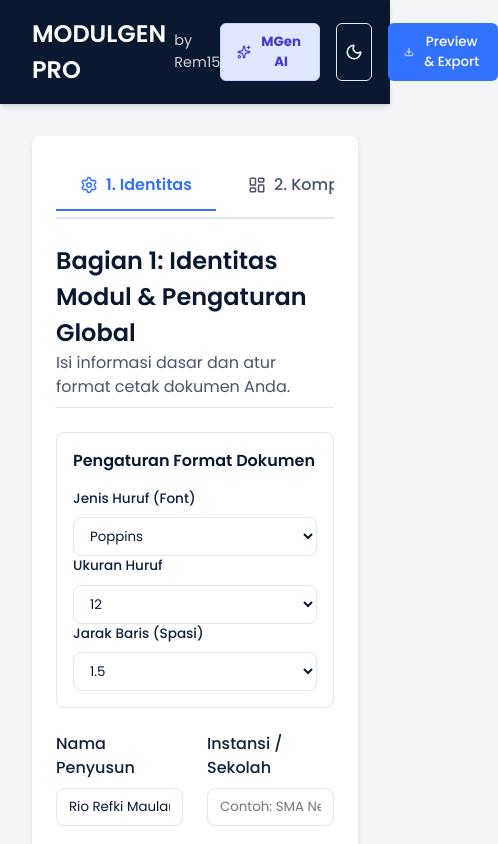
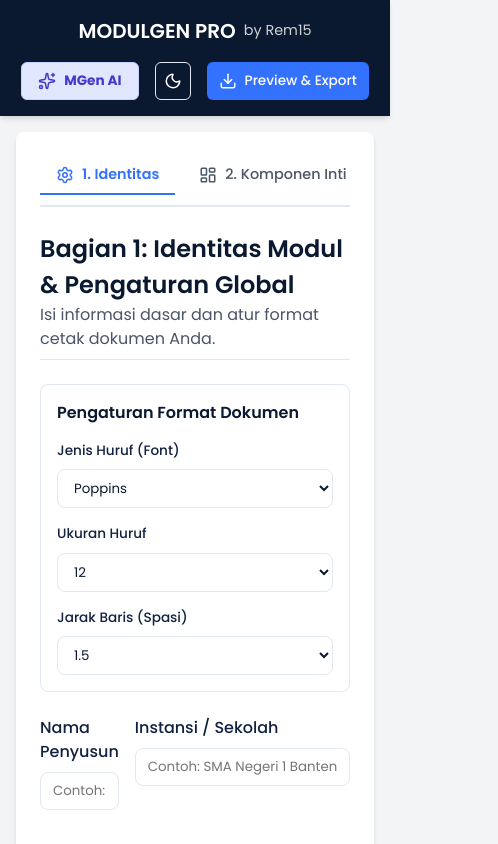
Before and after one commit to riorem15/ModulGen-pro-by-Rem15, a React (Vite) app: page / in a window 390 px wide. Shown: the top 844 px of the page, 498 px wide, since content can reach past the window. Built offline with nearby package versions, Linux system fonts and the light colour scheme.

Commit message:
Add files via upload

```diff
--- a/src/App.css
+++ b/src/App.css
@@ -164,3 +164,54 @@
   padding-bottom: 0.5rem;
   border-bottom: 1px solid var(--border-color);
 }
+
+/* Responsive Form Grids */
+.form-grid-3 {
+  display: grid;
+  grid-template-columns: repeat(3, 1fr);
+  gap: 1rem;
+}
+
+.form-grid-2 {
+  display: grid;
+  grid-template-columns: repeat(2, 1fr);
+  gap: 1.5rem;
+}
+
+/* Responsive Overrides (Mobile/Tablet) */
+@media (max-width: 768px) {
+  .app-header {
+    flex-wrap: wrap;
+    gap: 1rem;
+    padding: 1rem;
+  }
+  .app-header h1 {
+    font-size: 1.25rem;
+    width: 100%;
+    justify-content: center;
+  }
+  .app-header .flex {
+    flex-wrap: wrap;
+    justify-content: center;
+    width: 100%;
+  }
+  .main-content {
+    padding: 1rem;
+  }
+  .btn {
+    padding: 0.5rem 0.75rem;
+    font-size: 0.85rem;
+  }
+  .tabs-nav {
+    -webkit-overflow-scrolling: touch;
+    padding-bottom: 0.75rem;
+  }
+  .tab-btn {
+    padding: 0.5rem 1rem;
+    font-size: 0.9rem;
+  }
+  .form-grid-3, .form-grid-2 {
+    grid-template-columns: 1fr;
+    gap: 1rem;
+  }
+}
--- a/src/App.jsx
+++ b/src/App.jsx
@@ -30,7 +30,7 @@ function App() {
   // Global State for the Module
   const [moduleData, setModuleData] = useState({
     identitas: {
-      penyusun: 'Rio Refki Maulana',
+      penyusun: '',
       instansi: '',
       mataPelajaran: '',
       faseKelas: '',
--- a/src/components/MGenAiModal.jsx
+++ b/src/components/MGenAiModal.jsx
@@ -17,7 +17,6 @@ TIDAK BOLEH ADA ROOT KEY LAIN. KEMBALIKAN OBJECT JSON YANG LANGSUNG BERISI KEY B
 }`;
 
 const MGenAiModal = ({ onClose, onGenerate, currentData }) => {
-  const [apiKey, setApiKey] = useState('');
   const [prompt, setPrompt] = useState('');
   const [isLoading, setIsLoading] = useState(false);
   const [loadingDots, setLoadingDots] = useState('');
@@ -27,8 +26,6 @@ const MGenAiModal = ({ onClose, onGenerate, currentData }) => {
   const [attachedFile, setAttachedFile] = useState(null);
 
   useEffect(() => {
-    const savedKey = localStorage.getItem('mgen_api_key');
-    if (savedKey) setApiKey(savedKey);
     const savedModel = localStorage.getItem('mgen_model_type');
     if (savedModel) setModelType(savedModel);
   }, []);
@@ -41,10 +38,8 @@ const MGenAiModal = ({ onClose, onGenerate, currentData }) => {
     return () => clearInterval(timer);
   }, [isLoading]);
 
-  const handleSaveSettings = (k, m) => {
-    setApiKey(k);
+  const handleSaveSettings = (m) => {
     setModelType(m);
-    localStorage.setItem('mgen_api_key', k);
     localStorage.setItem('mgen_model_type', m);
   };
 
@@ -87,21 +82,14 @@ const MGenAiModal = ({ onClose, onGenerate, currentData }) => {
   };
 
   const handleGenerate = async () => {
-    if (!apiKey) {
-      alert("Masukkan API Key Gemini Anda terlebih dahulu.");
-      return;
-    }
     if (!prompt.trim()) {
       alert("Masukkan topik modul yang ingin dibuat.");
       return;
     }
 
     setIsLoading(true);
-    localStorage.setItem('mgen_api_key', apiKey);
 
     try {
-      const actualModelName = modelType === 'pro' ? 'gemini-2.5-pro' : 'gemini-2.5-flash';
-      const url = `https://generativelanguage.googleapis.com/v1beta/models/${actualModelName}:generateContent?key=${apiKey}`;
 
       const contextPrompt = `${systemPrompt}
 
@@ -127,10 +115,10 @@ Instruksi Pengguna: ${prompt}`;
         }
       };
 
-      const response = await fetch(url, {
+      const response = await fetch('/api/generate', {
         method: 'POST',
         headers: { 'Content-Type': 'application/json' },
-        body: JSON.stringify(payload)
+        body: JSON.stringify({ modelType, payload })
       });
 
       if (!response.ok) {
@@ -200,27 +188,17 @@ Instruksi Pengguna: ${prompt}`;
 
         {showSettings && (
           <div style={{ padding: '1rem', backgroundColor: '#f1f5f9', borderBottom: '1px solid #cbd5e1' }}>
-            <div style={{ marginBottom: '1rem' }}>
-              <label style={{ display: 'block', fontSize: '0.85rem', fontWeight: 'bold', marginBottom: '0.5rem' }}>Gemini API Key</label>
-              <input
-                type="password"
-                value={apiKey}
-                onChange={(e) => handleSaveSettings(e.target.value, modelType)}
-                placeholder="AIzaSy..."
-                style={{ width: '100%', padding: '0.5rem', borderRadius: '4px', border: '1px solid #cbd5e1' }}
-              />
-            </div>
             <div>
               <label style={{ display: 'block', fontSize: '0.85rem', fontWeight: 'bold', marginBottom: '0.5rem' }}>Mode Berpikir AI</label>
               <div className="flex gap-2">
                 <button
-                  onClick={() => handleSaveSettings(apiKey, 'flash')}
+                  onClick={() => handleSaveSettings('flash')}
                   style={{ flex: 1, padding: '0.5rem', borderRadius: '4px', border: modelType === 'flash' ? '2px solid #2B579A' : '1px solid #cbd5e1', backgroundColor: modelType === 'flash' ? '#e0e7ff' : 'white', cursor: 'pointer', display: 'flex', alignItems: 'center', justifyContent: 'center', gap: '0.5rem' }}
                 >
                   <Zap size={16} /> Respon Cepat
                 </button>
                 <button
-                  onClick={() => handleSaveSettings(apiKey, 'pro')}
+                  onClick={() => handleSaveSettings('pro')}
                   style={{ flex: 1, padding: '0.5rem', borderRadius: '4px', border: modelType === 'pro' ? '2px solid #2B579A' : '1px solid #cbd5e1', backgroundColor: modelType === 'pro' ? '#e0e7ff' : 'white', cursor: 'pointer', display: 'flex', alignItems: 'center', justifyContent: 'center', gap: '0.5rem' }}
                 >
                   <Target size={16} /> Pemikiran Mendalam
--- a/src/components/PreviewModal.css
+++ b/src/components/PreviewModal.css
@@ -176,14 +176,14 @@
 /* ==== EXPORT SPECIFIC STYLES ==== */
 /* These map html2canvas width perfectly to jsPDF scaling, ensuring equal margins and no scaling cutoff */
 .is-exporting {
-  width: 170mm !important; /* A4 (210) minus 20mm left and 20mm right margins */
+  width: 155mm !important; /* A4 (210) minus 30mm left and 25mm right margins */
   margin: 0 !important;
   padding: 0 !important;
   background-color: white !important;
 }
 
 .is-exporting .a4-paper {
-  width: 170mm !important;
+  width: 155mm !important;
   min-height: auto !important;
   padding: 0 !important;
   margin: 0 !important;
--- a/src/components/PreviewModal.jsx
+++ b/src/components/PreviewModal.jsx
@@ -38,7 +38,7 @@ const PreviewModal = ({ data, onClose }) => {
 
     try {
       const opt = {
-        margin: [20, 20, 20, 20], // 20mm exactly on all sides for equal left/right margins
+        margin: [25, 25, 25, 30], // Top, Right, Bottom, Left in mm
         filename: `Modul_Ajar_${data.identitas.mataPelajaran || 'Modul'}.pdf`,
         image: { type: 'jpeg', quality: 0.98 },
         html2canvas: {
@@ -56,7 +56,15 @@ const PreviewModal = ({ data, onClose }) => {
       };
       // Short delay to ensure browser repaints the layout change (flex-start) before capturing
       await new Promise(resolve => setTimeout(resolve, 150));
-      await html2pdf().set(opt).from(element).save();
+      await html2pdf().set(opt).from(element).toPdf().get('pdf').then((pdf) => {
+        const totalPages = pdf.internal.getNumberOfPages();
+        for (let i = 1; i <= totalPages; i++) {
+          pdf.setPage(i);
+          pdf.setFontSize(9);
+          pdf.setTextColor(100);
+          pdf.text('Page ' + i, 30, pdf.internal.pageSize.getHeight() - 15);
+        }
+      }).save();
     } catch (err) {
       console.error('Error generating PDF', err);
       // alert('Gagal membuat PDF.');
@@ -131,11 +139,8 @@ const PreviewModal = ({ data, onClose }) => {
             </tbody>
           </table>
         </div>
-      </div>
 
-      {/* PAGE 2: KOMPONEN INTI */}
-      <div className="a4-paper page-break-after" style={globalStyles}>
-        <div className="doc-section">
+        <div className="doc-section mt-8">
           <h3>II. KOMPONEN INTI</h3>
           <div className="doc-sub-section mb-4">
             <h4>A. Profil Pelajar Pancasila</h4>
@@ -259,11 +264,9 @@ const PreviewModal = ({ data, onClose }) => {
             <tr><td style={{ border: '1px solid black', padding: '10px' }}><strong>Alokasi Waktu</strong></td><td style={{ border: '1px solid black', padding: '10px' }}>{data.identitas.alokasiWaktu}</td></tr>
           </tbody>
         </table>
-      </div>
 
-      {/* PAGE 2 Tabel: KOMPONEN INTI */}
-      <div className="a4-paper page-break-after" style={globalStyles}>
-        <table className="doc-table layout-table table-rpp" style={{ border: '1px solid black', marginBottom: '24px' }}>
+        {/* Tabel: KOMPONEN INTI (Lanjutan) */}
+        <table className="doc-table layout-table table-rpp mt-8" style={{ border: '1px solid black', marginBottom: '24px' }}>
           <tbody>
             <tr><th colSpan="2" style={{ backgroundColor: '#f1f5f9', border: '1px solid black', padding: '10px', textAlign: 'left', fontSize: 'inherit' }}>II. KOMPONEN INTI</th></tr>
             <tr>
--- a/src/components/SectionIdentitas.jsx
+++ b/src/components/SectionIdentitas.jsx
@@ -10,7 +10,7 @@ const SectionIdentitas = ({ data, onChange }) => {
 
       <div className="form-group mb-6" style={{ background: 'var(--bg-secondary)', padding: '1rem', borderRadius: '8px', border: '1px solid var(--border-color)' }}>
         <h3 style={{ fontSize: '1rem', marginBottom: '1rem', color: 'var(--navy)' }}>Pengaturan Format Dokumen</h3>
-        <div className="form-grid" style={{ gridTemplateColumns: 'repeat(3, 1fr)', gap: '1rem' }}>
+        <div className="form-grid-3">
           <div>
             <label style={{ fontSize: '0.85rem' }}>Jenis Huruf (Font)</label>
             <select value={data.fontFamily || 'Poppins'} onChange={(e) => onChange('fontFamily', e.target.value)}>
@@ -42,7 +42,7 @@ const SectionIdentitas = ({ data, onChange }) => {
         </div>
       </div>
 
-      <div className="form-grid" style={{ display: 'grid', gridTemplateColumns: '1fr 1fr', gap: '1.5rem' }}>
+      <div className="form-grid-2">
         <div className="form-group">
           <label>Nama Penyusun</label>
           <input
--- a/src/components/SectionLampiran.jsx
+++ b/src/components/SectionLampiran.jsx
@@ -41,7 +41,7 @@ const SectionLampiran = ({ data, onChange }) => {
           />
         </div>
 
-        <div className="form-grid" style={{ display: 'grid', gridTemplateColumns: '1fr 1fr', gap: '1.5rem' }}>
+        <div className="form-grid-2">
           <div className="form-card" style={{ padding: '1rem', border: '1px solid var(--border-color)', borderRadius: '8px' }}>
             <h4 style={{ marginBottom: '1rem', color: 'var(--navy)' }}>Kepala Sekolah</h4>
             <div className="form-group mb-3">
```
Also changed, not shown: api/generate.js (added, +32 -0 lines), 5 other files (tests, documents, lock files or other folders).
